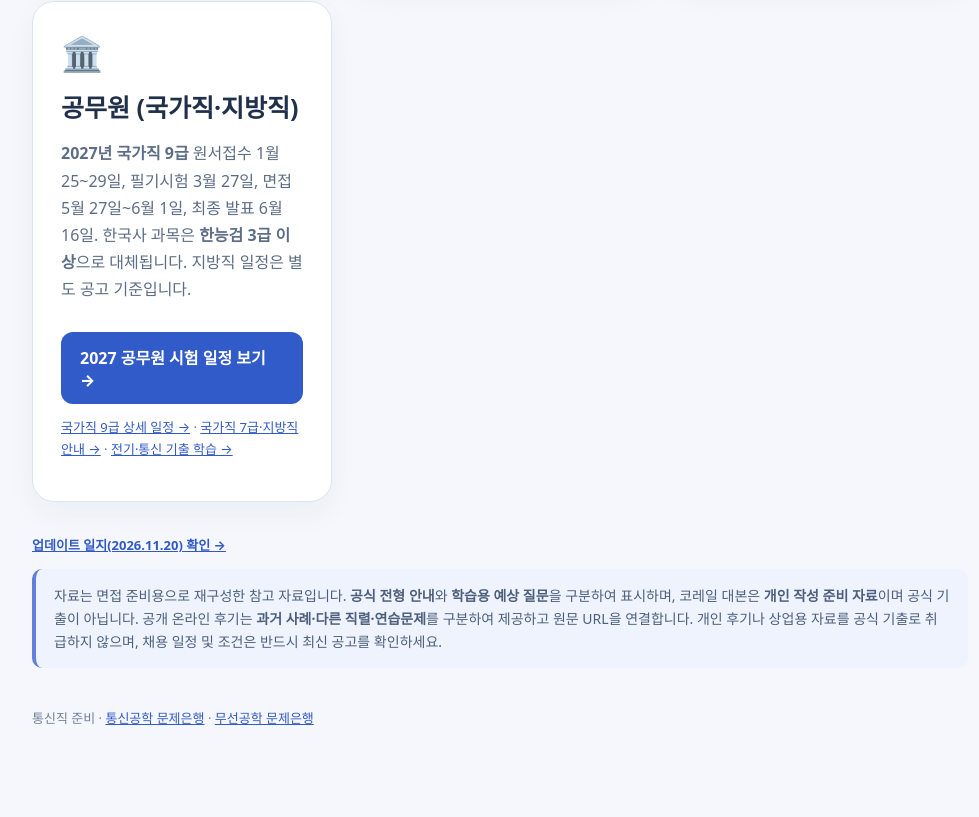
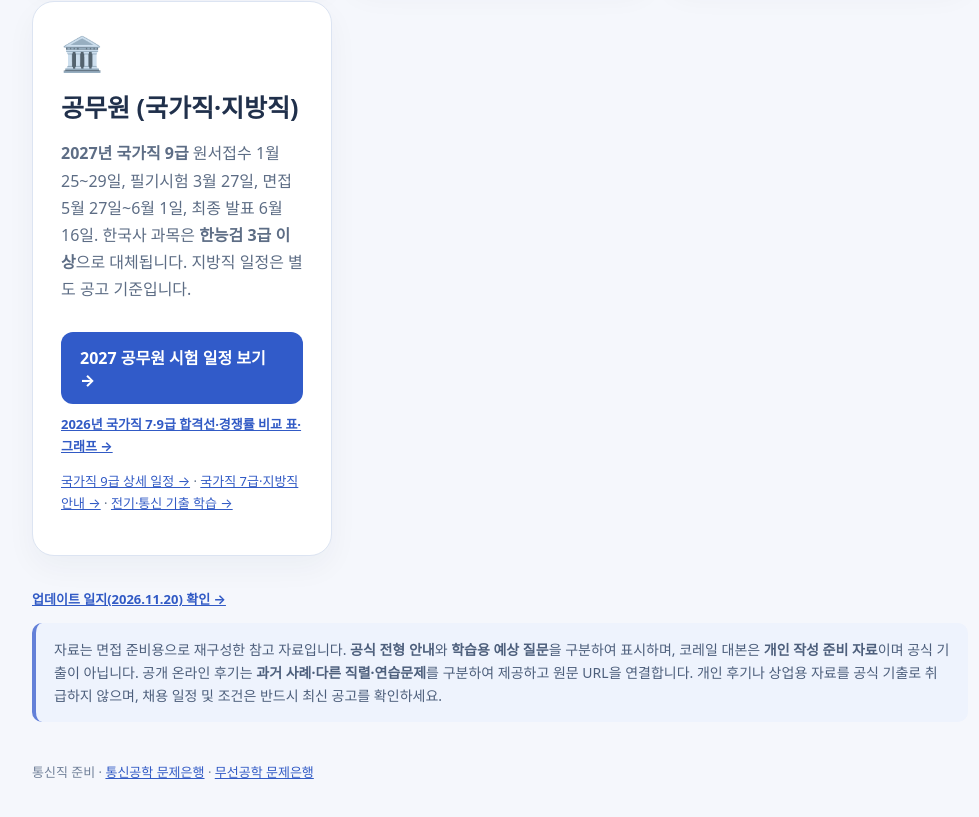
Before and after one commit to kimheeseo/kimheeseo, a plain HTML site: page quiz500/interview/index.html in a window 1280 px wide. Shown: the part 998-1815 px from the top of the page, without its empty margins (140-1119 px from the left). Drawn offline with Linux system fonts and the light colour scheme.

Commit message:
Link national 7/9 cutoff tables and charts across telecom exam portal

```diff
--- a/quiz500/interview/index.html
+++ b/quiz500/interview/index.html
@@ -53,7 +53,7 @@
       <div class="emoji" aria-hidden="true">🏛️</div>
       <h2>공무원 (국가직·지방직)</h2>
       <p><strong>2027년 국가직 9급</strong> 원서접수 1월 25~29일, 필기시험 3월 27일, 면접 5월 27일~6월 1일, 최종 발표 6월 16일. 한국사 과목은 <strong>한능검 3급 이상</strong>으로 대체됩니다. 지방직 일정은 별도 공고 기준입니다.</p>
-      <a class="btn" href="../civil-service-exams/">2027 공무원 시험 일정 보기 →</a>
+      <a class="btn" href="../civil-service-exams/">2027 공무원 시험 일정 보기 →</a><p style="font-size:13px;margin-top:9px"><a href="../civil-service-exams/cutoff.html"><strong>2026년 국가직 7·9급 합격선·경쟁률 비교 표·그래프 →</strong></a></p>
       <p style="font-size:13px;margin-top:12px"><a href="../civil-service-exams/#civil-2027-timeline">국가직 9급 상세 일정 →</a> · <a href="../civil-service-exams/#civil-2027-other">국가직 7급·지방직 안내 →</a> · <a href="../civil-service-exams/">전기·통신 기출 학습 →</a></p>
     </section>
   </div>
```
